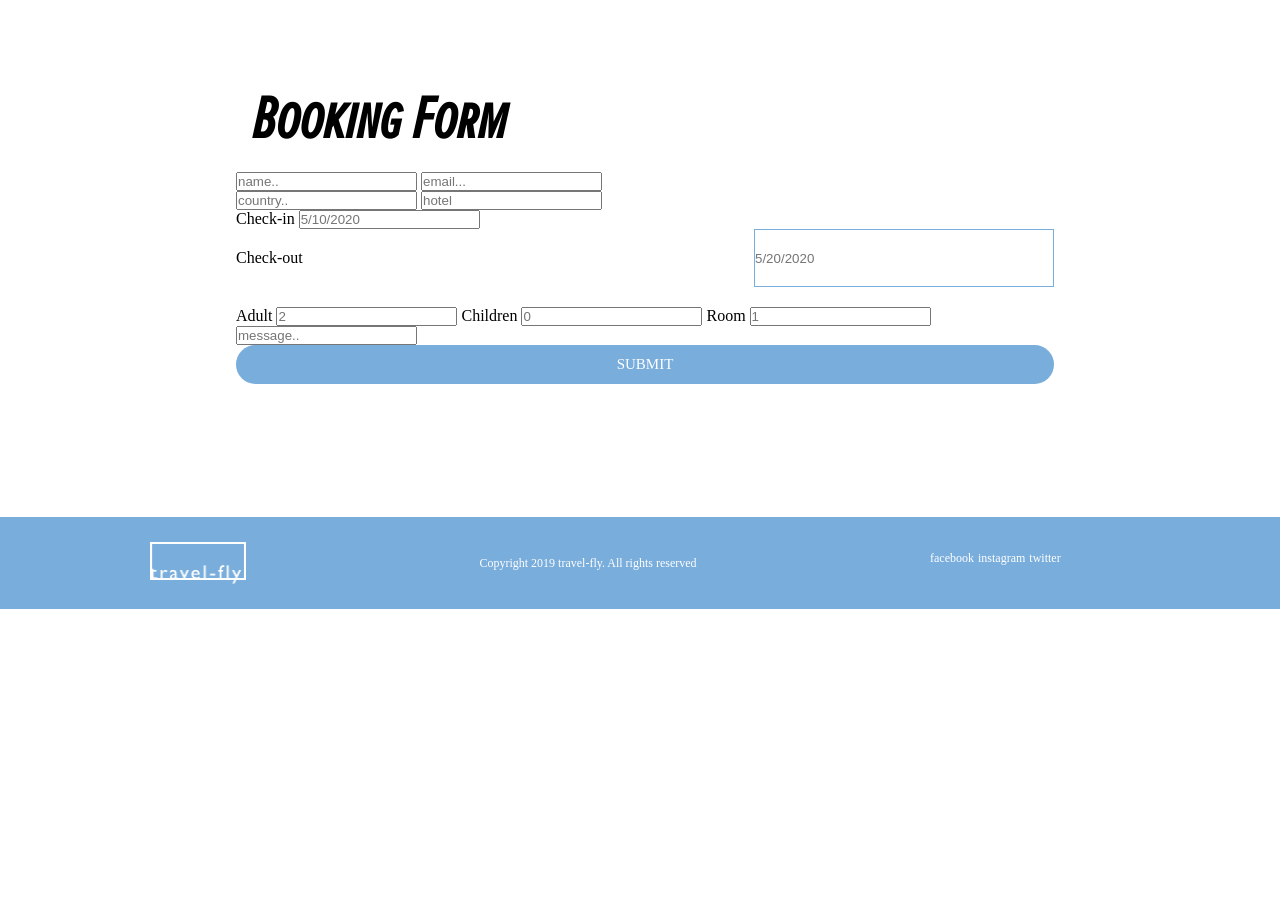
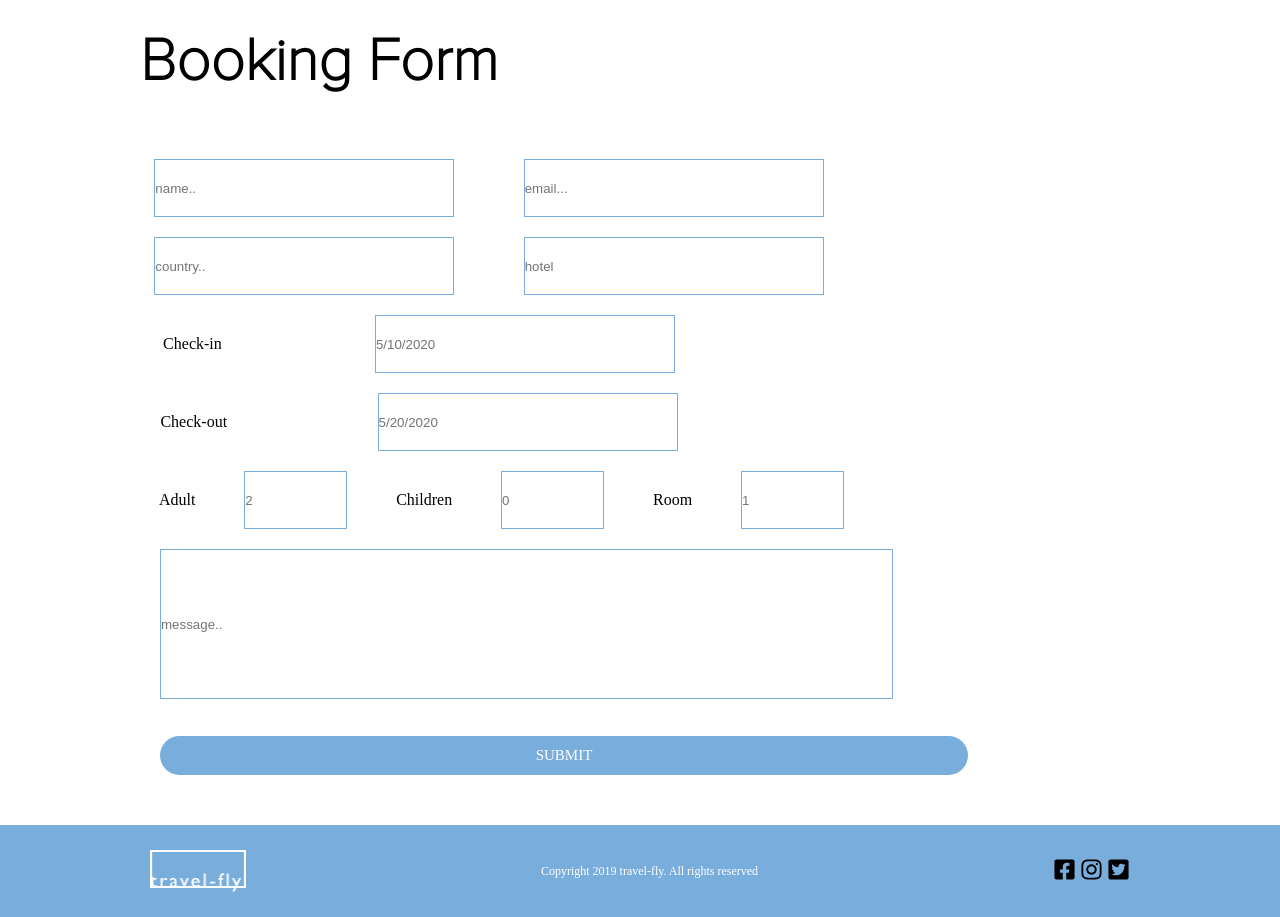
Before and after one commit to araker1212/homework-four, a plain HTML site: page index.html in a window 1280 px wide. Shown: the part 777-1694 px from the top of the page. Before the commit the page ends 1386 px from the top, so only its background shows below. Drawn offline with Linux system fonts and the light colour scheme; a web font is replaced by a local one.

Commit message:
updated form

```diff
--- a/index.html
+++ b/index.html
@@ -57,18 +57,13 @@
           </div>
         </section>
 
+        <h1>Booking Form</h1>
+
         <section class="booking">
-          <div class="bookingWrapper">
-            <h1>Booking Form</h1>
           <div class="longInput">
             <input type="text" id="name" name="name.." placeholder="name.." />
 
-              <input
-                type="text"
-                id="email"
-                name="email"
-                placeholder="email..."
-              />
+            <input type="text" id="email" name="email" placeholder="email..." />
           </div>
 
           <div class="longInput2">
@@ -91,6 +86,7 @@
             <label for="checkOut">Check-out</label>
             <input type="text" placeholder="5/20/2020" />
           </div>
+
           <div class="people">
             <label for="Adult">Adult</label>
             <input type="text" placeholder="2" />
@@ -102,12 +98,11 @@
             <input type="text" placeholder="1" />
           </div>
 
-            <div class="messgageBox">
+          <div class="messageBox">
             <input type="text" placeholder="message.." />
           </div>
 
           <input class="bookingSubmit" type="submit" value="Submit" />
-          </div>
         </section>
       </div>
 
@@ -117,9 +112,15 @@
           Copyright 2019 travel-fly. All rights reserved
         </div>
         <div class="media">
-          <a href="https://www.facebook.com/">facebook</a>
-          <a href="https://www.instagram.com/">instagram</a>
-          <a href="https://twitter.com/">twitter</a>
+          <a href="https://www.facebook.com/">
+            <img src="images/facebook-square-brands.svg" alt="facebook"
+          /></a>
+          <a href="https://www.instagram.com/"
+            ><img src="images/instagram-brands.svg" alt="instagram"
+          /></a>
+          <a href="https://twitter.com/"
+            ><img src="images/twitter-square-brands.svg" alt="twitter"
+          /></a>
         </div>
       </footer>
     </div>
--- a/scss/footer/footer.scss
+++ b/scss/footer/footer.scss
@@ -9,6 +9,7 @@ footer {
   align-items: center;
   justify-content: space-between;
   padding: 0 150px;
+  margin-top: 50px;
 
   img {
     width: 96px;
@@ -21,14 +22,10 @@ footer {
   }
 
   .media {
-    width: 200px;
-    height: 30px;
-
-    a {
-      font-size: 12px;
-      font-family: GS;
-      text-decoration: none;
-      color: white;
+    img {
+      filter: grayscale(white);
+      height: 23px;
+      width: 23px;
     }
   }
 }
--- a/scss/home/home.scss
+++ b/scss/home/home.scss
@@ -179,54 +179,46 @@
   }
 
   .booking {
-    min-height: 500px;
+    max-width: 818px;
     padding-top: 50px;
     padding-left: 10px;
+    margin-left: 75px;
 
-    .bookingWrapper {
-      max-width: 818px;
-      margin: 0 auto;
-      justify-content: space-between;
-
-      h1 {
-        font-size: 60px;
-        font-family: PC;
-      }
-
-      .long-input {
-        max-width: 818px;
+    .longInput {
       display: flex;
-        justify-content: space-between;
+      justify-content: space-evenly;
       align-items: center;
       padding-bottom: 20px;
 
       input {
         width: 300px;
         height: 58px;
-          border: solid #79addc;
-          border-width: 1px;
+        border: 1px solid #79addc;
+
+        #email {
+          width: 453px;
+        }
       }
     }
 
-      .long-input2 {
-        max-width: 818px;
+    .longInput2 {
       display: flex;
-        justify-content: space-between;
+      justify-content: space-evenly;
       align-items: center;
       padding-bottom: 20px;
 
       input {
         width: 300px;
         height: 58px;
-          border: solid #79addc;
-          border-width: 1px;
+        border: 1px solid #79addc;
       }
     }
 
-      .checkin {
+    .checkIn {
       max-width: 818px;
       display: flex;
-        justify-content: space-between;
+      margin-left: -75px;
+      justify-content: space-evenly;
       align-items: center;
       padding-bottom: 20px;
       font-family: GS;
@@ -242,7 +234,8 @@
     .checkOut {
       max-width: 818px;
       display: flex;
-        justify-content: space-between;
+      margin-left: -75px;
+      justify-content: space-evenly;
       align-items: center;
       padding-bottom: 20px;
       font-family: GS;
@@ -255,16 +248,40 @@
       }
     }
 
+    .people {
+      margin-left: 25px;
+      max-width: 818px;
+      display: flex;
+      justify-content: space-evenly;
+      align-items: center;
+      padding-bottom: 20px;
+      font-family: GS;
+
+      input {
+        width: 103px;
+        height: 58px;
+        border: 1px solid #79addc;
+      }
+    }
+
     .messageBox {
+      margin-left: 75px;
+
+      input {
         width: 100%;
-        height: 300px;
+        height: 150px;
+        box-sizing: border-box;
+        border: 1px solid #79addc;
+      }
     }
 
     .bookingSubmit {
+      margin-left: 75px;
       width: 100%;
       @include site-button;
+      align-items: center;
       justify-content: center;
+      margin-top: 37px;
     }
   }
 }
-}
--- a/scss/structures.scss
+++ b/scss/structures.scss
@@ -37,4 +37,10 @@ p {
   max-width: 1280px;
   margin: 0 auto;
   min-height: 500px;
+
+  h1 {
+    font-size: 60px;
+    font-family: PN;
+    margin-left: 140px;
+  }
 }
```
Also changed, not shown: css/styles.css, images/facebook-square-brands.svg (added), images/instagram-brands.svg (added), images/twitter-square-brands.svg (added). Lines whose indentation alone changed are shown as unchanged.
